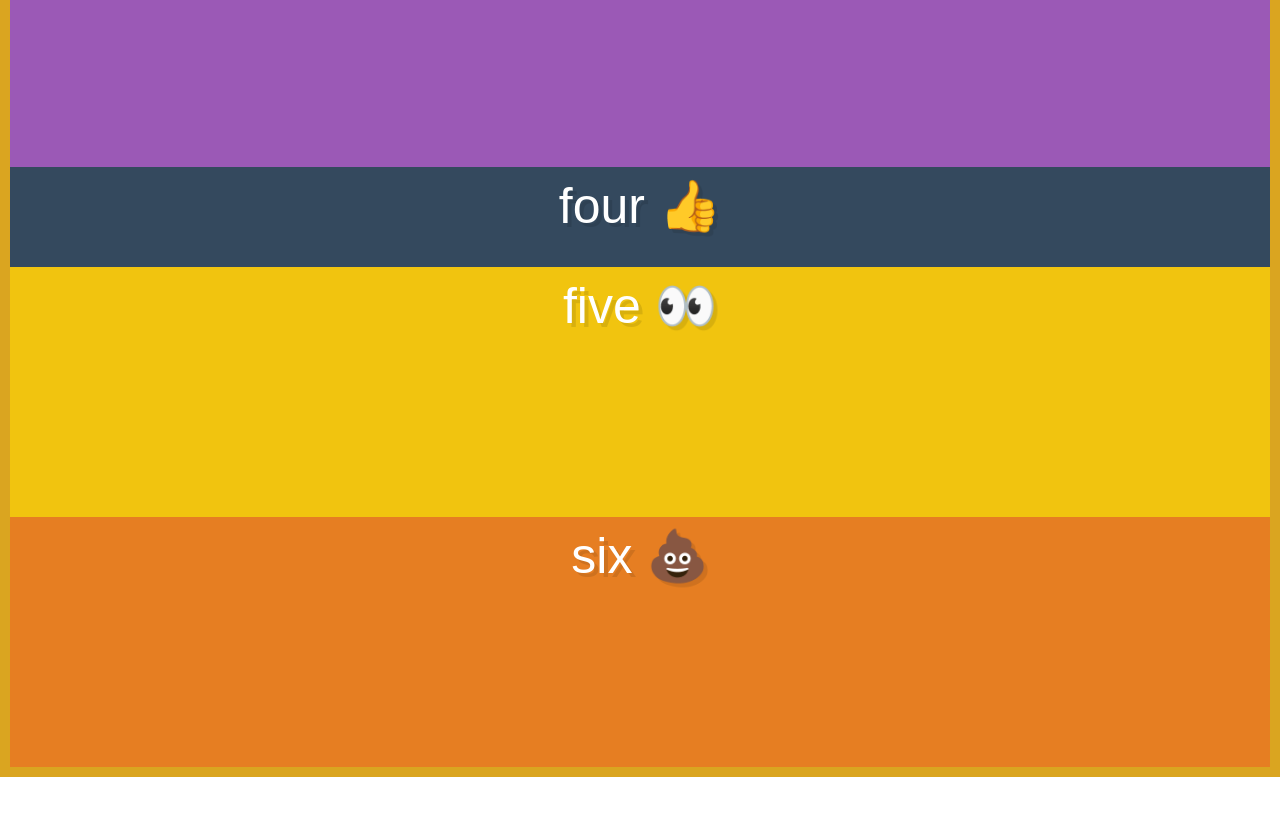
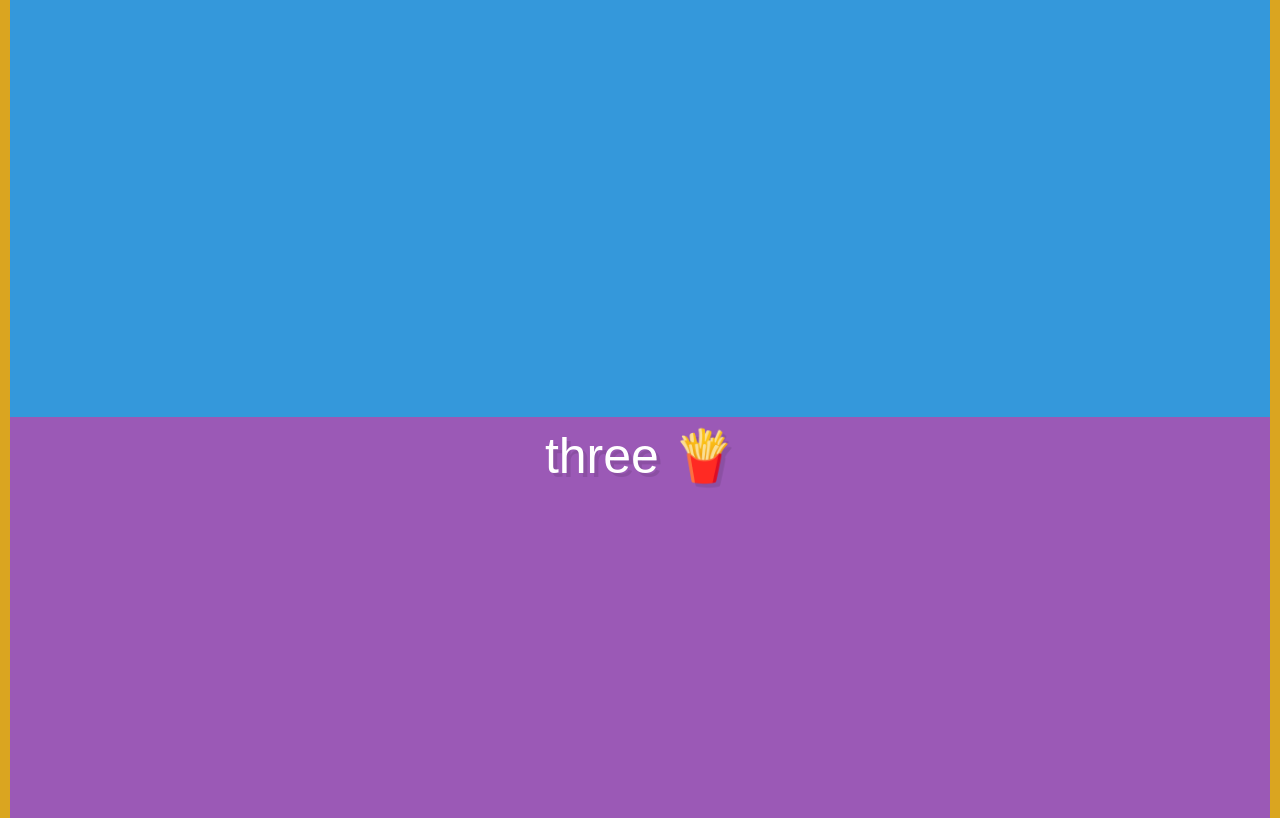
Before and after one commit to david82213/flexbox, a plain HTML site: page flex-wrapping-and-columns/index.html in a window 1280 px wide. Shown: the part 593-1411 px from the top of the page. Before the commit the page ends 1370 px from the top, so only its background shows below. Drawn offline with Linux system fonts and the light colour scheme.

Commit message:
flex-basis with flex-wrap

```diff
--- a/flex-wrapping-and-columns/style.css
+++ b/flex-wrapping-and-columns/style.css
@@ -31,24 +31,23 @@ input[type=reset],input[type=submit]{-webkit-appearance:button;cursor:pointer;}b
 /* We start writing out flexbox here. The above is just page setup */
 .container {
   display:flex;
-  flex-wrap:wrap;
-  flex-direction:column;
   border:10px solid goldenrod;
-  min-height:100vh;
 
   /* stretch across x-axis and y-axis */
   /* each box is 33.3% of the view width from below css */
   flex-wrap: wrap; /* default is nowrap; theres wrap-reverse */
+  flex-direction:column;
+  min-height:100vh;
 }
 
 .box {
-  flex-basis:250px;
+  flex-basis: 500px;
   flex-grow:1;
 }
 
 
 .box3 {
-  flex-grow:5;
+  flex-grow: 10;
 }
 
 .box4 {
```
